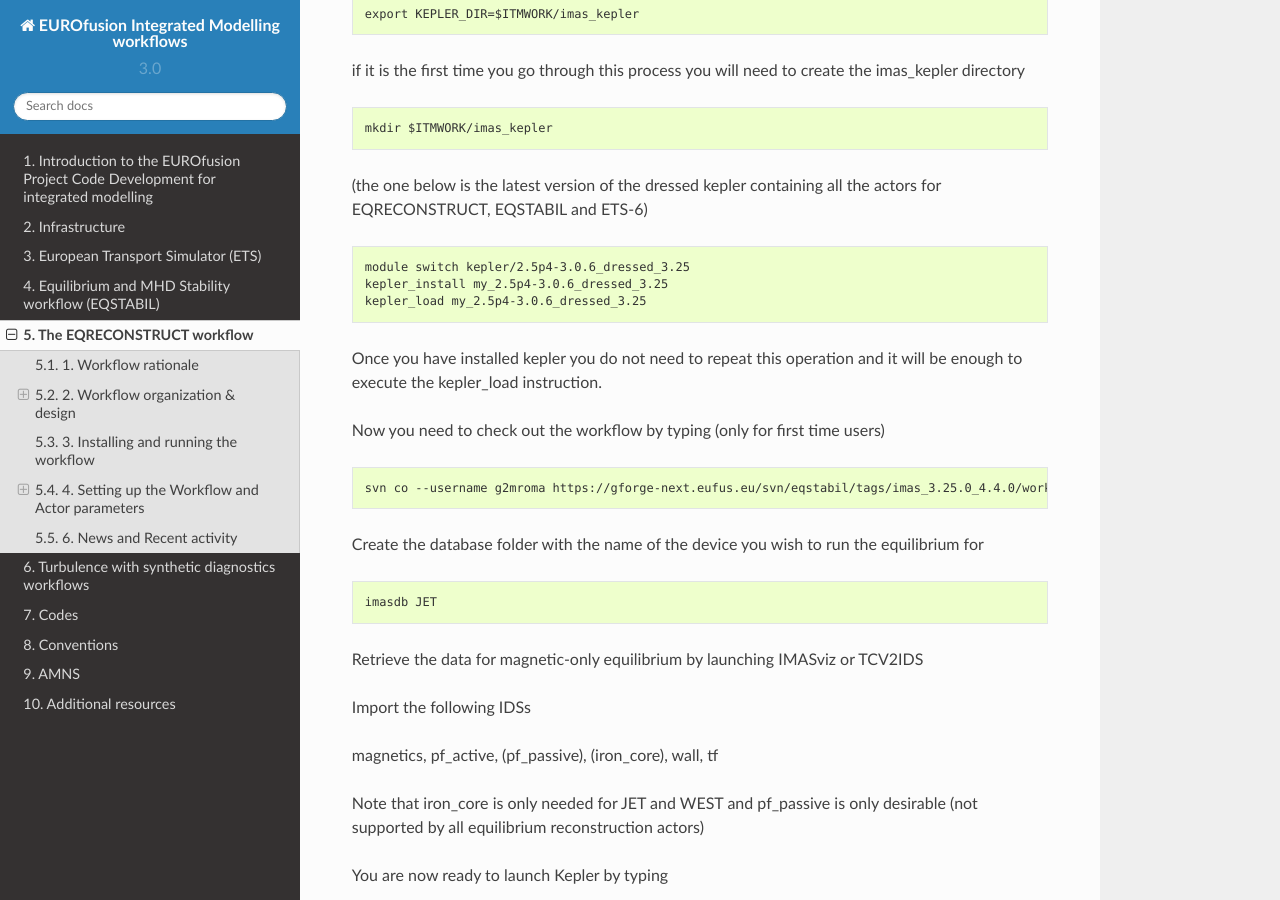
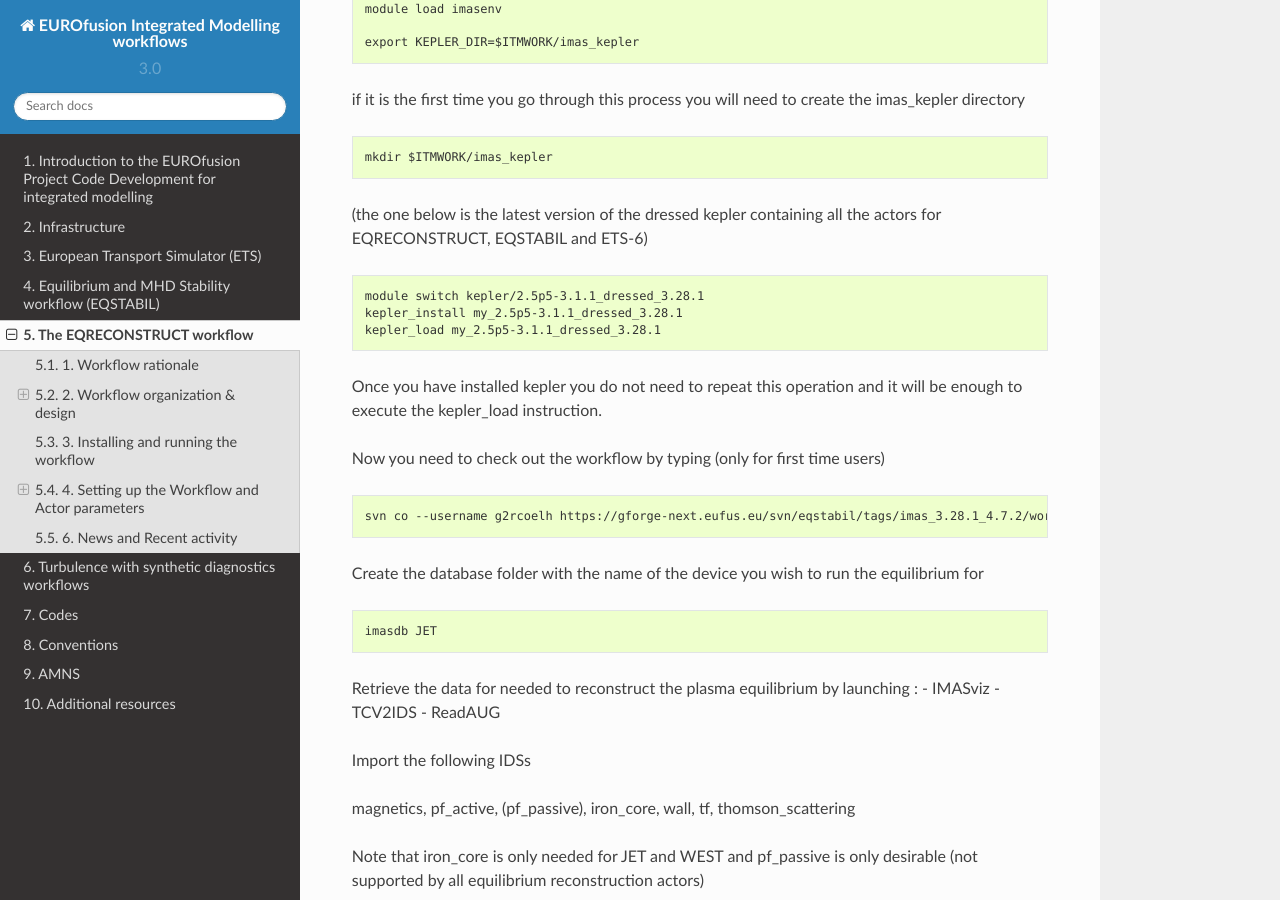
Before and after one commit to WPCD-Workflows/documentation, a Sphinx documentation site: the page built from source/eqreconstr.rst, in a window 1280 px wide and 900 px high, scrolled down 4822 px. Built offline with Sphinx 7.4.7 and the Read the Docs theme 2.0.0, drawn with Linux system fonts in a browser that asks for light colours; some of the changed text lies outside the part shown.

Commit message:
Create eqreconstr.rst

```diff
--- a/source/eqreconstr.rst
+++ b/source/eqreconstr.rst
@@ -33,12 +33,12 @@
 and processed data to ensure a “safe landing” of the workflow in case
 any problems are identified.
 
-The workflow is presently targeting primarily straightforward magnetics
-only plasma reconstruction calculations in any plasma scenario.
+The workflow is now able to target both straightforward magnetics
+only plasma reconstruction calculations in any plasma scenario but also
+incorporate kinetic data (thermal or thermal+fast pressure).
 Interferometry, polarimetry and Motional Stark Effect assisted
 reconstructions are also possible since no workflow changes are
-necessary. Future versions of the workflow will incorporate kinetic data
-(thermal/fast pressure).
+necessary.
 
 The workflow is not meant for running use cases that require strong user
 intervention during the run execution e.g. setting different code
@@ -197,9 +197,9 @@
 
 .. code-block:: console
 
-   module switch kepler/2.5p4-3.0.6_dressed_3.25
-   kepler_install my_2.5p4-3.0.6_dressed_3.25
-   kepler_load my_2.5p4-3.0.6_dressed_3.25
+   module switch kepler/2.5p5-3.1.1_dressed_3.28.1
+   kepler_install my_2.5p5-3.1.1_dressed_3.28.1
+   kepler_load my_2.5p5-3.1.1_dressed_3.28.1
 
 Once you have installed kepler you do not need to repeat this operation and it will be enough to
 execute the kepler_load instruction.
@@ -208,7 +208,7 @@
 
 .. code-block:: console
 
-   svn co --username g2mroma https://gforge-next.eufus.eu/svn/eqstabil/tags/imas_3.25.0_4.4.0/workflows eqstabil_workflow
+   svn co --username g2rcoelh https://gforge-next.eufus.eu/svn/eqstabil/tags/imas_3.28.1_4.7.2/workflows eqreconstruct_workflow
 
 
 Create the database folder with the name of the device you wish to run the equilibrium for
@@ -218,12 +218,15 @@
    imasdb JET
 
 
-Retrieve the data for magnetic-only equilibrium by launching IMASviz or TCV2IDS
+Retrieve the data for needed to reconstruct the plasma equilibrium by launching :
+- IMASviz
+- TCV2IDS
+- ReadAUG
 
 
 Import the following IDSs
 
-magnetics, pf_active, (pf_passive), (iron_core), wall, tf
+magnetics, pf_active, (pf_passive), iron_core, wall, tf, thomson_scattering
 
 Note that iron_core is only needed for JET and WEST and pf_passive is only desirable (not supported by all equilibrium reconstruction actors)
 
@@ -301,6 +304,10 @@
 6. News and Recent activity
 ===========================
 
+*30th June 2021: Time loop version available using both magnetics and
+pressure constraints. EQUAL and NICE codes included and verified for
+IMAS DD 3.29.0. HELENA, CHEASE and CAXE codes embedded in the high
+resolution stage*
 *8th March 2019: JET version of the workflow tested successfully on
 test/84600/28 database. Only EQUAL + HELENA codes included. Successful
 run from t=49s to 53s with both EQUAL and HELENA being executed and the
```
Also changed, not shown: other parts of source/eqreconstr.rst (+1 -1 lines).
